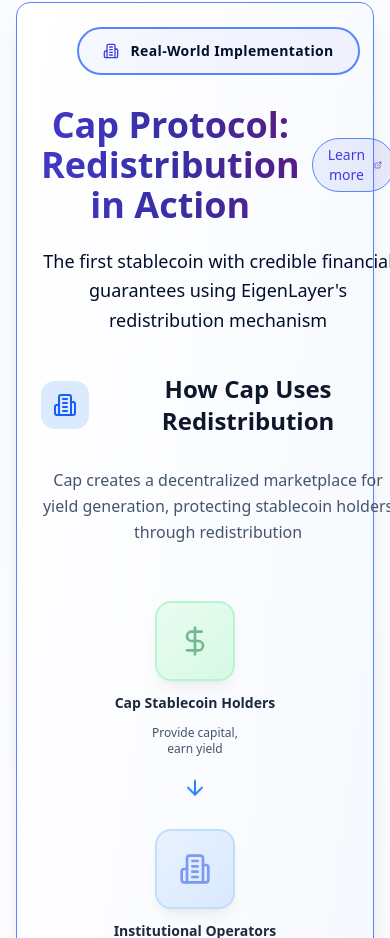
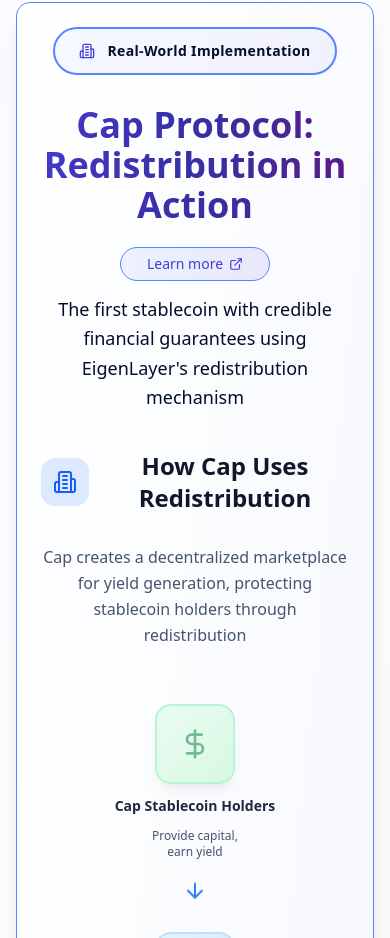
Before and after one commit to dabit3/eigenlayer-redistribution-visualization, a Next.js app: page / in a window 390 px wide. Shown: the part 5312-6250 px from the top of the page. Built offline with nearby package versions, Linux system fonts and the light colour scheme.

Commit message:
updates to responsive desig

```diff
--- a/components/SlashingVisualization.tsx
+++ b/components/SlashingVisualization.tsx
@@ -531,7 +531,10 @@
                 href="https://x.com/capmoney_"
                 target="_blank"
                 rel="noopener noreferrer"
-                className="inline-flex items-center gap-1.5 px-3 py-1.5 rounded-full text-sm font-medium transition-all duration-200 hover:shadow-md hover:scale-105 group"
+                className="
+                items-center gap-1.5 px-3 py-1.5 rounded-full text-sm font-medium transition-all duration-200 hover:shadow-md hover:scale-105 group
+                hidden md:inline-flex
+                "
                 style={{
                   background: 'linear-gradient(to right, rgba(87, 132, 255, 0.1), rgba(66, 61, 219, 0.1))',
                   border: '1px solid #5784FF',
@@ -550,6 +553,35 @@
                 <ExternalLink className="h-3.5 w-3.5 group-hover:rotate-12 transition-transform duration-200" />
               </a>
             </div>
+            <a
+                href="https://x.com/capmoney_"
+                target="_blank"
+                rel="noopener noreferrer"
+                className="
+                items-center gap-1.5 px-3 py-1.5 rounded-full text-sm font-medium transition-all duration-200 hover:shadow-md hover:scale-105 group
+                md:hidden inline-flex
+                justify-center
+                w-[150px]
+                mx-auto
+                mb-2
+                "
+                style={{
+                  background: 'linear-gradient(to right, rgba(87, 132, 255, 0.1), rgba(66, 61, 219, 0.1))',
+                  border: '1px solid #5784FF',
+                  color: '#423DDB'
+                }}
+                onMouseEnter={(e) => {
+                  e.currentTarget.style.background = 'linear-gradient(to right, rgba(87, 132, 255, 0.2), rgba(66, 61, 219, 0.2))';
+                  e.currentTarget.style.color = '#020F2C';
+                }}
+                onMouseLeave={(e) => {
+                  e.currentTarget.style.background = 'linear-gradient(to right, rgba(87, 132, 255, 0.1), rgba(66, 61, 219, 0.1))';
+                  e.currentTarget.style.color = '#423DDB';
+                }}
+              >
+                <span>Learn more</span>
+                <ExternalLink className="h-3.5 w-3.5 group-hover:rotate-12 transition-transform duration-200" />
+              </a>
             <CardDescription className="text-lg max-w-3xl mx-auto leading-relaxed mb-8" style={{color: '#020F2C'}}>
               The first stablecoin with credible financial guarantees using EigenLayer's redistribution mechanism
             </CardDescription>
```
